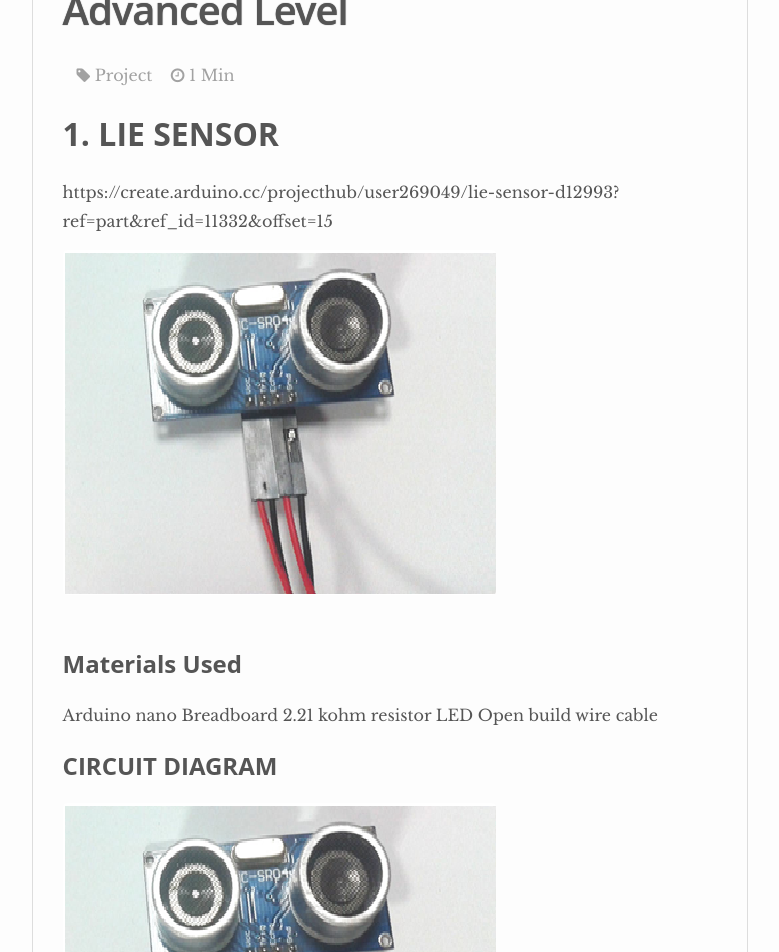
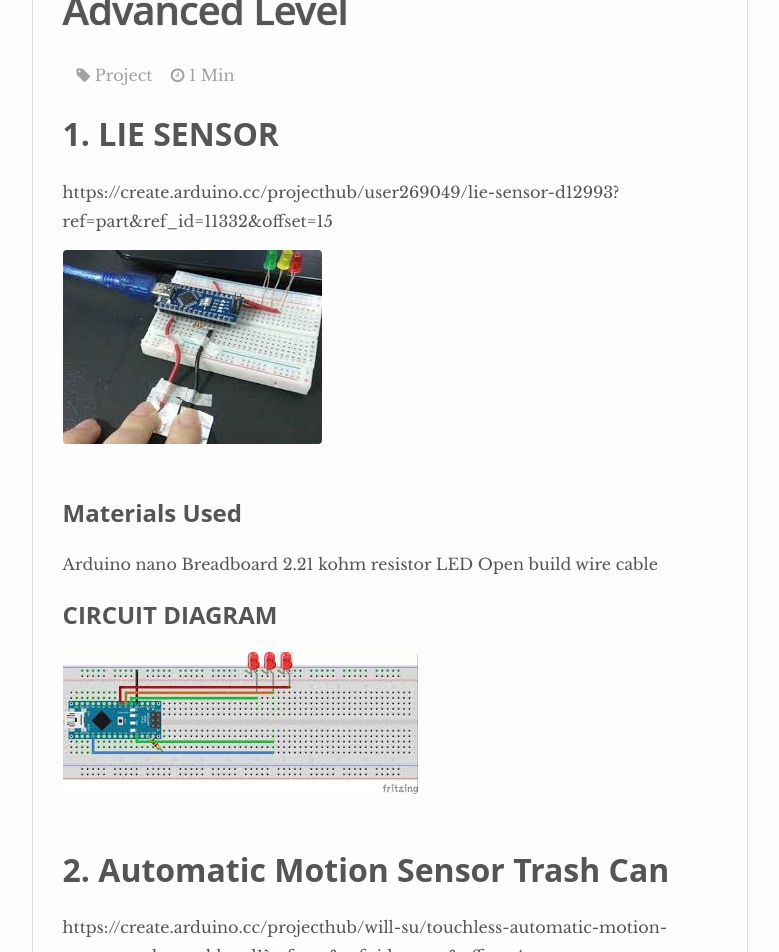
Before and after one commit to yugn27/atel, a Jekyll site: the page built from _posts/2015-02-03-Advanced-Level.markdown, in a window 1280 px wide. Shown: the part 365-1317 px from the top of the page, without its empty margins (250-1029 px from the left). Built offline with Jekyll 4.4.1, drawn with Linux system fonts in a browser that asks for light colours; nearby versions of some CDN libraries; comment, search, counter and statistics services are not loaded.

Commit message:
Update 2015-02-03-Advanced-Level.markdown

```diff
--- a/_posts/2015-02-03-Advanced-Level.markdown
+++ b/_posts/2015-02-03-Advanced-Level.markdown
@@ -10,7 +10,7 @@ categories: project
 # 1. LIE SENSOR
 https://create.arduino.cc/projecthub/user269049/lie-sensor-d12993?ref=part&ref_id=11332&offset=15
 
-![]({{site.baseurl}}/images/Project/UNO/01.png)
+![]({{site.baseurl}}/images/Tinkering/Advanced/1.jpg)
 
 ## Materials Used
 Arduino nano
@@ -23,7 +23,7 @@ Open build wire cable
 
 ## CIRCUIT DIAGRAM
 
-![]({{site.baseurl}}/images/Project/UNO/01.png)
+![]({{site.baseurl}}/images/Tinkering/Advanced/2.jpg)
 
 
 
@@ -31,8 +31,7 @@ Open build wire cable
 # 2. Automatic Motion Sensor Trash Can
 https://create.arduino.cc/projecthub/will-su/touchless-automatic-motion-sensor-trash-can-bbeed1?ref=tag&ref_id=servo&offset=4
 
-![]({{site.baseurl}}/images/Project/UNO/01.png)
-
+![]({{site.baseurl}}/images/Tinkering/Advanced/3.jpg)
 ## Materials used:
 Arduino Micro
 Ultrasonic Sensor
@@ -42,14 +41,13 @@ Wires and Jumpers
 
 ## Circuit Diagram:
 
-![]({{site.baseurl}}/images/Project/UNO/01.png)
-
+![]({{site.baseurl}}/images/Tinkering/Advanced/4.jpg)
 
 
 # 3. Smart phone controlled Robot
 http://www.instructables.com/id/Pipe-Bot-a-Smart-Arduino-Bluetooth-Robot/
 
-![]({{site.baseurl}}/images/Project/UNO/01.png)
+![]({{site.baseurl}}/images/Tinkering/Advanced/5.jpg)
 
 ## Materials Used:
 Arduino pro mini
@@ -69,7 +67,7 @@ Now I used 200 rpm motors and then for balancing use 500rpm motors.
 
 ## Circuit Diagram:
 
-![]({{site.baseurl}}/images/Project/UNO/01.png)
+![]({{site.baseurl}}/images/Tinkering/Advanced/6.jpg)
 
 
 
@@ -102,8 +100,7 @@ a garment or a piece of fabric to work on
  a pair of scissors.
 
 ## Design:
-![]({{site.baseurl}}/images/Project/UNO/01.png)
+![]({{site.baseurl}}/images/Tinkering/Advanced/7.jpg)
 
-![]({{site.baseurl}}/images/Project/UNO/01.png)
-
-![]({{site.baseurl}}/images/Project/UNO/01.png)
+![]({{site.baseurl}}/images/Tinkering/Advanced/8.jpg)
+![]({{site.baseurl}}/images/Tinkering/Advanced/9.jpg)
```
